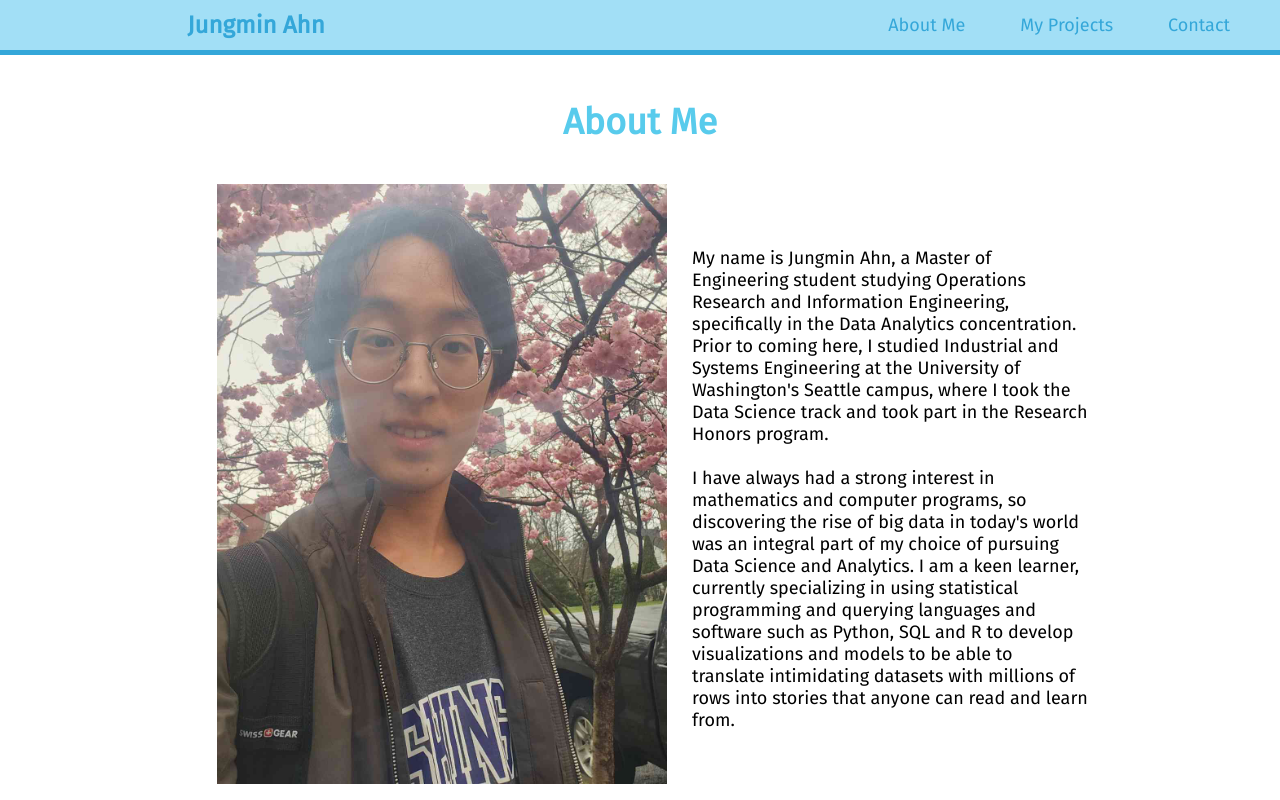
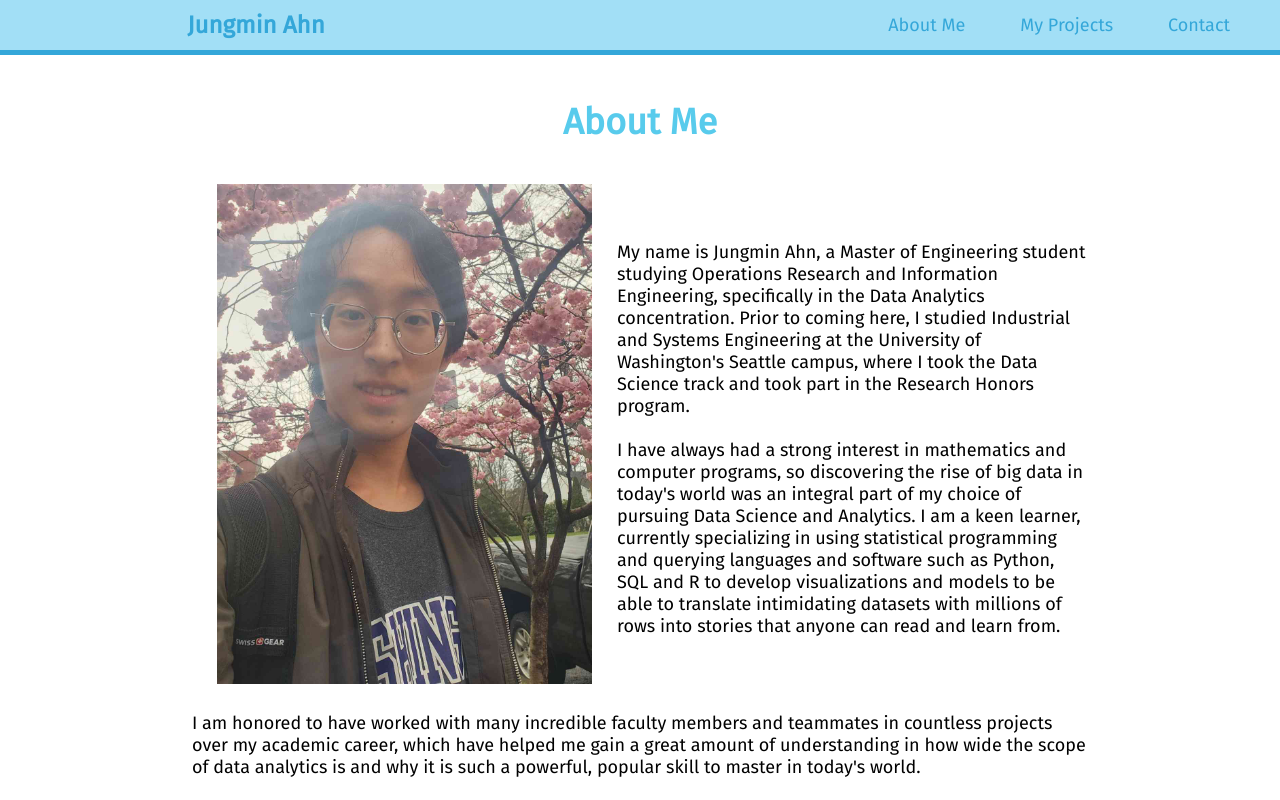
Before and after one commit to j-minahn/j-minahn.github.io, a plain HTML site: page index.html in a window 1280 px wide. Shown: the top 800 px of the page. Drawn offline with Linux system fonts and the light colour scheme.

Commit message:
Final adjustments

```diff
--- a/styles.css
+++ b/styles.css
@@ -120,8 +120,8 @@ div#profile {
 }
 
 div#profile > img {
-    height: 600px;
-    width: 500px;
+    height: 500px;
+    width: 400px;
     margin: 0 25px 10px 25px;
 }
 
```
